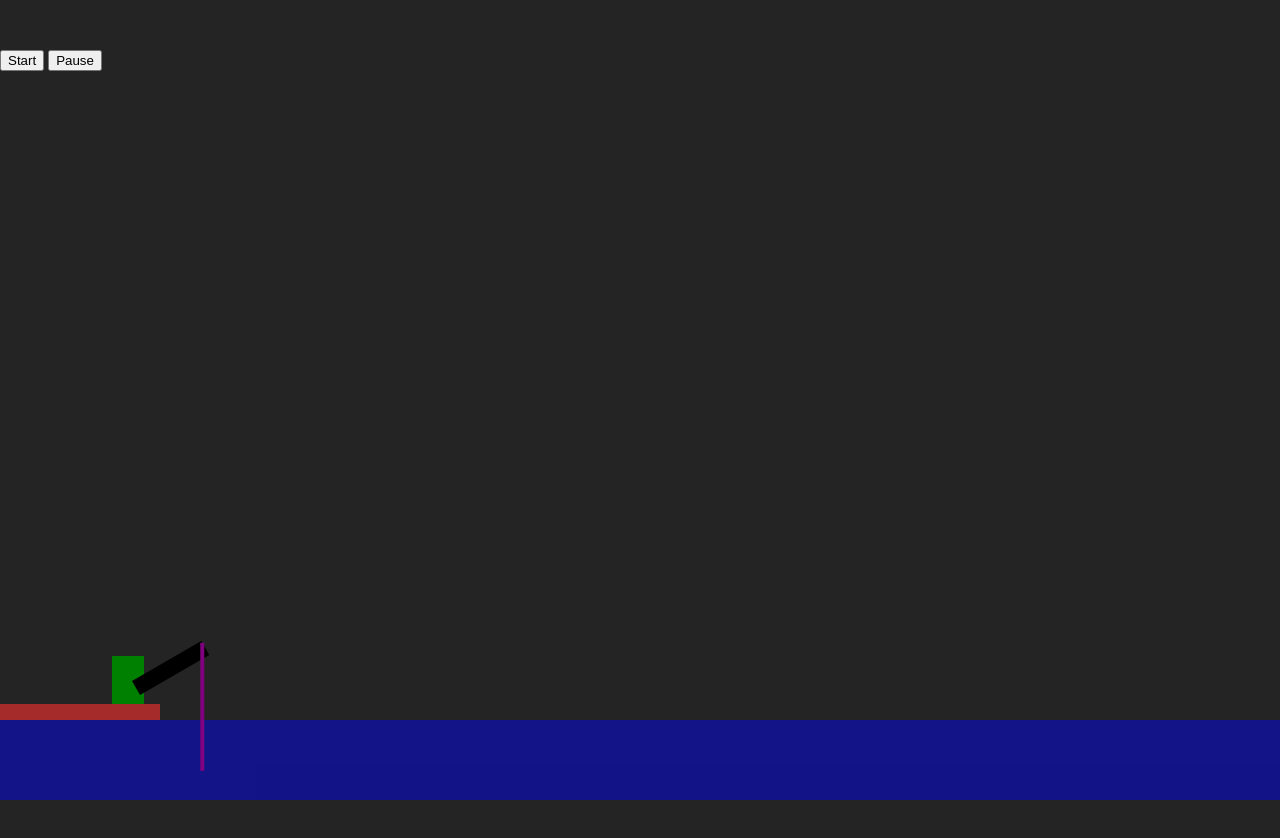
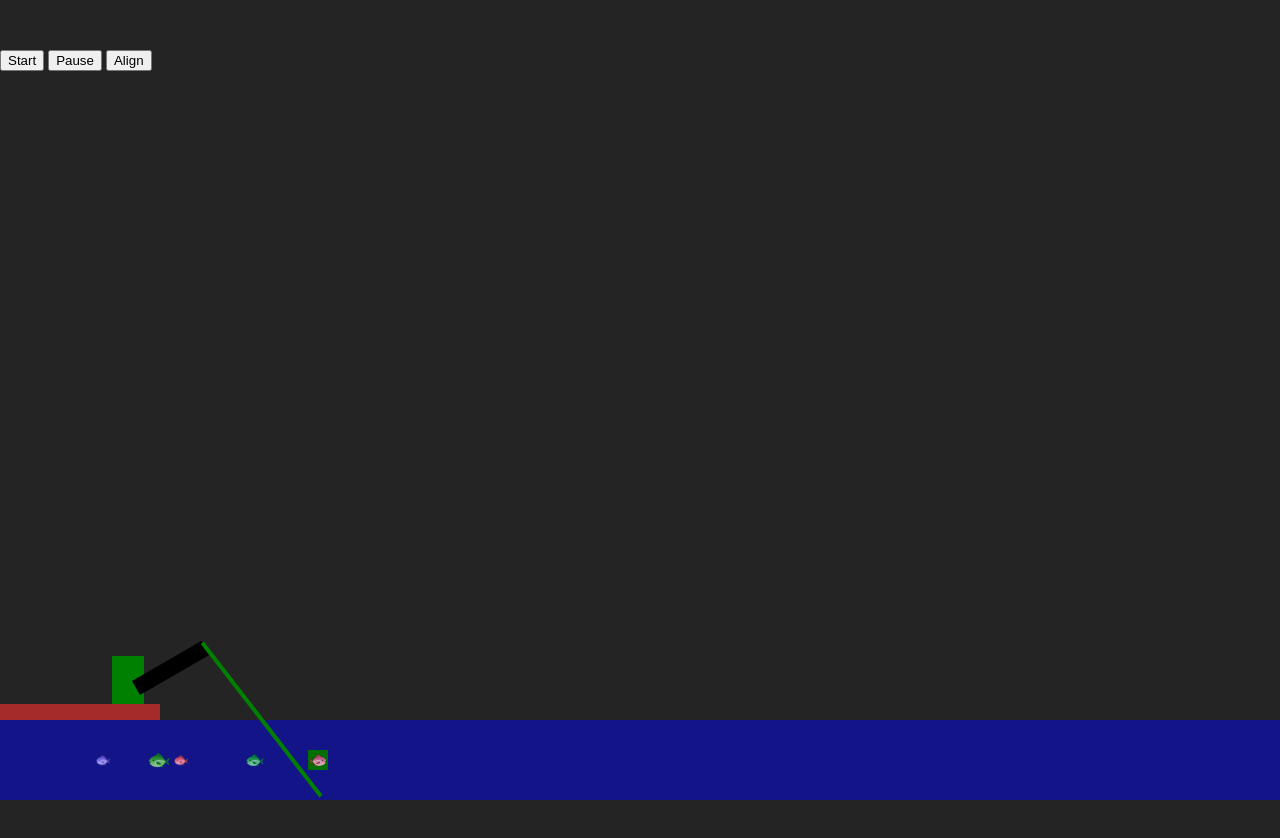
Before and after one commit to dChancellor/fisherman-stream-game, a website built with Vite: page index.html in a window 1280 px wide. Before the commit the page ends 800 px from the top, so only its background shows below. Built offline with nearby package versions, Linux system fonts and the light colour scheme.

Commit message:
more stuff

```diff
--- a/index.html
+++ b/index.html
@@ -14,6 +14,7 @@
   <div class="buttonpanel">
     <button name="start">Start</button>
     <button name="pause">Pause</button>
+    <button name="align">Align</button>
   </div>
   <div id="water"></div>
   <div id="dock"></div>
--- a/src/Fish.ts
+++ b/src/Fish.ts
@@ -1,48 +1,91 @@
+import { alignFishingLine, fishingRod, gameState } from "./main";
 import { getRandomInRange } from "./utils";
 
 type FishSize = "big" | "medium" | "small";
 
 export class Fish {
   id: string;
-  color: string;
   size: FishSize;
   position: { x: number; y: number };
   isSwimming: boolean;
   fishElement: HTMLElement;
 
   constructor(id?: string, size?: FishSize) {
-    this.id = id || crypto.randomUUID();
-    this.color = "purple";
-    const randomSize = Math.random() * 100;
+    this.id = id || crypto.randomUUID(); // Can supply an id if you want to tie it to chat user id or something, otherwise - random
+    const sizeRandomizer = Math.random() * 100;
     const fishSize =
-      randomSize > 80 ? "big" : randomSize > 50 ? "medium" : "small";
-    this.size = size || fishSize;
-    this.position = { x: Math.random() * 100, y: 0 };
-    this.isSwimming = false;
+      sizeRandomizer > 80 ? "big" : sizeRandomizer > 50 ? "medium" : "small";
+    this.size = size || fishSize; // Can supply size if you want to tie it to sub tier - otherwise, random
+    this.position = { x: Math.random() * 20, y: 0 };
+    this.isSwimming = true;
     const fishElement = document.createElement("div");
     this.fishElement = fishElement;
+    this.fishElement.innerHTML = "🐟";
     fishElement.className = "fish " + fishSize;
+    this.fishElement.style.filter = `hue-rotate(${Math.random() * 300}deg)`;
     this.swim();
   }
 
   swim() {
     setTimeout(() => {
-      const newPosition = getRandomInRange(this.position.x, 20);
+      if (!this.isSwimming) return;
+      if (
+        this.position.x < 30 &&
+        this.position.x > 10 &&
+        !gameState.fishCaughtOnLine
+      ) {
+        this.bit();
+        return;
+      }
+      this.goToNewPosition();
       this.swim();
-      this.position.x = newPosition;
-      this.fishElement.style.left = `${newPosition}%`;
-      this.isSwimming = true;
     }, 3000);
   }
 
+  goToNewPosition(newX?: number) {
+    newX = newX ? newX : getRandomInRange(this.position.x, 20);
+    const isGettingAway = this.position.x < newX ? true : false;
+    if (isGettingAway) {
+      this.fishElement.style.scale = "-1 1";
+    } else {
+      this.fishElement.style.scale = "1 1";
+    }
+    this.position.x = newX;
+    this.fishElement.style.left = `${newX}%`;
+    return newX;
+  }
+
+  bit() {
+    this.isSwimming = false;
+    gameState.fishCaughtOnLine = this;
+    this.fishElement.style.background = "red";
+    // This is the initial pulling away attempt to get some space
+    const newPosition = Math.random() * 20 + 30;
+    this.fishElement.style.scale = "-1 1";
+    this.goToNewPosition(newPosition);
+    alignFishingLine((newPosition / 100) * window.innerWidth + 10);
+    // This starts the catching cycle
+    this.tryAndGetAway();
+  }
+
+  caught() {
+    this.fishElement.style.top = `${Math.random() * 10}rem`;
+    this.fishElement.style.left = `${Math.random() * 5}rem`;
+  }
+  tryAndGetAway() {
+    setTimeout(() => {
+      const newPosition = getRandomInRange(this.position.x, 5);
+      alignFishingLine((newPosition / 100) * window.innerWidth);
+      this.goToNewPosition(newPosition);
+      if (this.position.x < 20) {
+        this.fishElement.style.rotate = "45deg";
+        this.caught();
+      } else {
+        this.tryAndGetAway();
+      }
+    }, 3000);
+  }
   stop() {
     this.isSwimming = false;
   }
-
-  displayInfo() {
-    console.log(
-      `Fish Name: ${this.id}, Color: ${this.color}, Size: ${this.size}`
-    );
-    console.log(`Current Position: (${this.position.x}, ${this.position.y})`);
-  }
 }
--- a/src/main.ts
+++ b/src/main.ts
@@ -3,11 +3,12 @@ import { Fish } from "./Fish";
 const waterElement = document.getElementById("water");
 const pauseButton = document.querySelector("button[name='pause']");
 const startButton = document.querySelector("button[name='start']");
-
+export const fishingLine = document.getElementById("line");
 const activeFish = new Map();
 
 function makeFish() {
   console.log("fish made!");
+  if (activeFish.size > gameState.mostActiveFish) return;
   let fish = new Fish();
   const fishElement = fish.fishElement;
   fishElement.style.left = `${fish.position.x}%`;
@@ -18,16 +19,20 @@ type GameState = {
   gameClock: number | undefined;
   isGamePaused: boolean;
   gameInterval: number;
+  fishCaughtOnLine: Fish | null;
+  mostActiveFish: number;
 };
-const gameState: GameState = {
+export const gameState: GameState = {
   gameClock: undefined,
   isGamePaused: false,
-  gameInterval: 5000,
+  gameInterval: 1000,
+  fishCaughtOnLine: null,
+  mostActiveFish: 10,
 };
 function startGame() {
   gameState.isGamePaused = false;
   console.log("starting game...");
-  //gameState.gameClock = setInterval(makeFish, gameState.gameInterval);
+  gameState.gameClock = setInterval(makeFish, gameState.gameInterval);
 }
 
 function pauseGame() {
@@ -35,8 +40,23 @@ function pauseGame() {
   console.log("pausing game...");
   console.log("here are the active fish", activeFish);
   clearInterval(gameState.gameClock);
+  activeFish.forEach((fish) => fish.stop());
+}
+export function alignFishingLine(caughtFishX: number) {
+  const fishPositionInPx =
+    caughtFishX - fishingLine!.getBoundingClientRect().left;
+  const poleHeight =
+    window.innerHeight - fishingLine!.getBoundingClientRect().top - 40; // -40 for half height of water
+  const rads = Math.atan(fishPositionInPx / poleHeight);
+  const hypotenuseLength = Math.sqrt(
+    Math.pow(fishPositionInPx, 2) + Math.pow(poleHeight, 2)
+  );
+  fishingLine!.style.height = `${hypotenuseLength}px`;
+  fishingLine!.style.transform = `rotate(-${rads}rad)`;
+  fishingLine!.style.backgroundColor = "green";
 }
 
 pauseButton?.addEventListener("click", pauseGame);
 startButton?.addEventListener("click", startGame);
+//alignButton?.addEventListener("click", alignFishingLine);
 startGame();
--- a/src/style.css
+++ b/src/style.css
@@ -10,14 +10,20 @@ body {
   display: flex;
   min-width: 320px;
   min-height: 100vh;
+  align-items: center;
 }
-
+.main {
+  position: relative;
+  display: flex;
+  align-self: flex-end;
+}
 .buttonpanel {
   position: absolute;
   top: 50px;
 }
 #water {
-  position: relative;
+  position: absolute;
+  bottom: 0;
   align-self: flex-end;
   height: 5rem;
   width: 100%;
@@ -47,6 +53,7 @@ body {
   left: 1rem;
   transform-origin: bottom;
   rotate: var(--rod-rotation);
+  transition: rotate 3s;
 }
 #line {
   position: absolute;
@@ -55,6 +62,7 @@ body {
   background-color: purple;
   rotate: calc(var(--rod-rotation) * -1);
   transform-origin: top;
+  transition: transform 3s, height 3s;
 }
 .fish {
   position: absolute;
@@ -62,8 +70,7 @@ body {
   top: calc(2.5rem - 10px);
   height: 20px;
   width: 20px;
-  background-color: rgba(105, 105, 105, 1);
-  transition: left 3s;
+  transition: left 3s, top 3s;
 }
 
 .big {
--- a/src/utils.ts
+++ b/src/utils.ts
@@ -4,3 +4,7 @@ export function getRandomInRange(base: number, range: number) {
 
   return minPossible + Math.random() * (maxPossible - minPossible);
 }
+
+export function radiansToDegrees(radians: number) {
+  return radians * (180 / Math.PI);
+}
```
